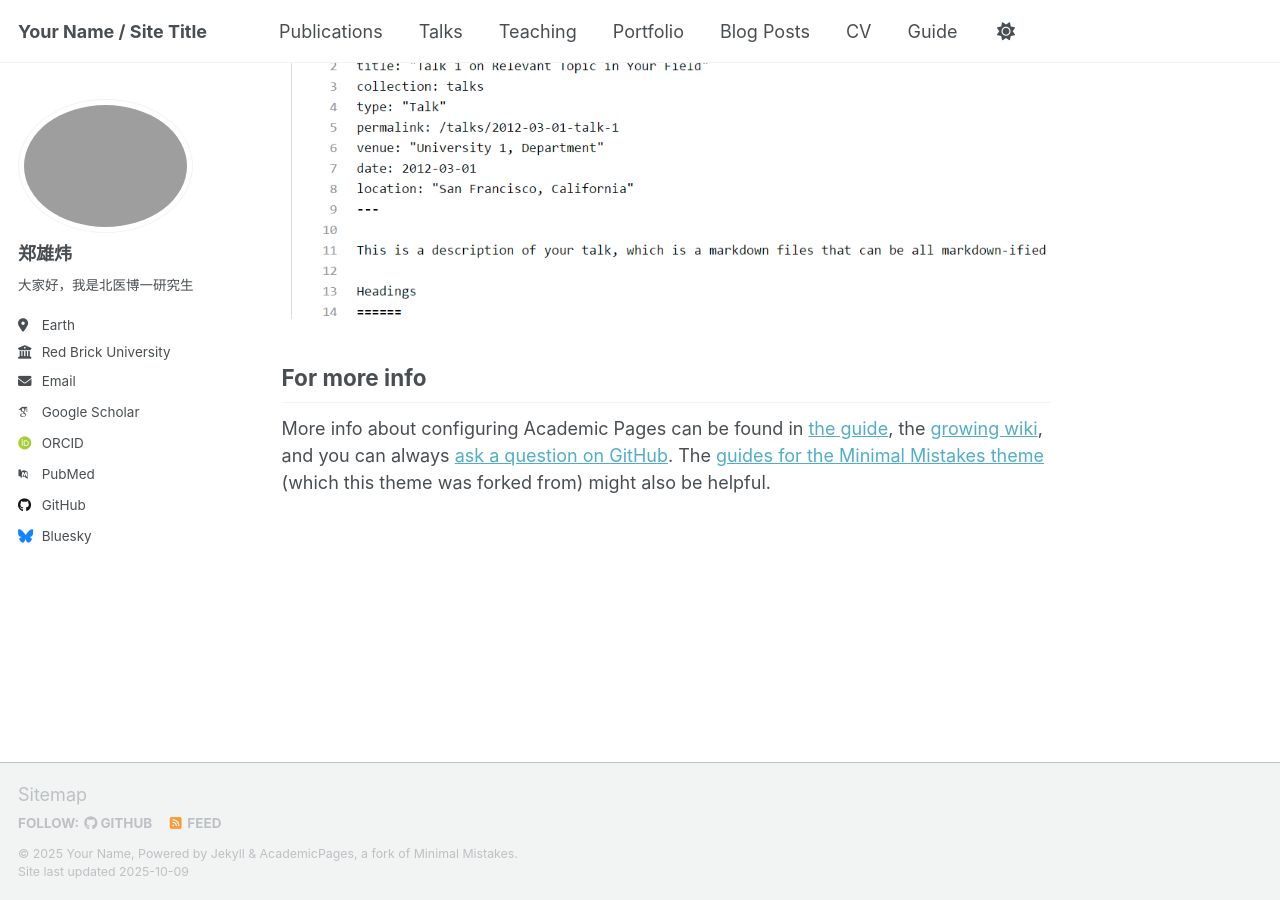
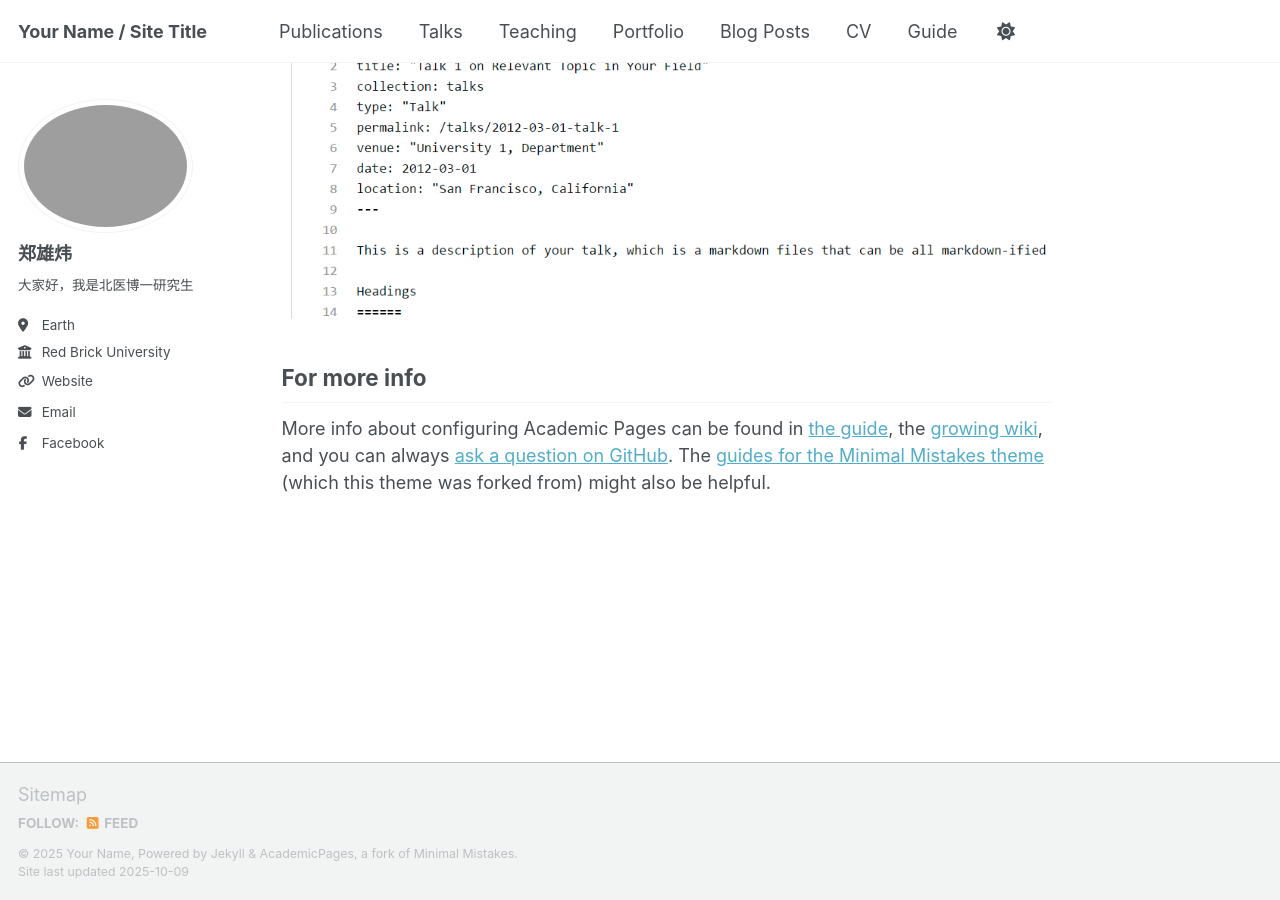
Before and after one commit to lrwynn714/lrwynn714.github.io, a Jekyll site: the page built from _pages/about.md, in a window 1280 px wide and 900 px high, scrolled down 2749 px. Built offline with Jekyll 4.4.1, drawn with Linux system fonts in a browser that asks for light colours; some web fonts are replaced; a script that is not in the unit is left out; part of the change alters nothing that is shown.

Commit message:
Update _config.yml

```diff
--- a/_config.yml
+++ b/_config.yml
@@ -23,24 +23,24 @@ repository               : "academicpages/academicpages.github.io"
 #               Additional customization can be done by editing /_includes/author-profile.html
 author:
   # Biographic information
-  avatar           : ""
+  avatar           : "IMG_1872.jpg"
   name             : "郑雄炜"
   pronouns         : # example: "she/her"
   bio              : "大家好，我是北医博一研究生"
   location         : "Earth"
   employer         : "Red Brick University"
-  uri              : # URL
-  email            : "none@example.org"
+  uri              : "https://lrwynn714.github.io"
+  email            : "9813210@gmail.com"
 
   # Academic websites
   academia         : # URL
   arxiv            : # URL - Update with the correct link to your profile
-  googlescholar    : "https://scholar.google.com/citations?user=PS_CX0AAAAAJ"
+  googlescholar    : #"https://scholar.google.com"
   inspire-hep      : # URL
   impactstory      : # URL
-  orcid            : "http://orcid.org/yourorcidurl"
+  orcid            : #"http://orcid.org/yourorcidurl"
   semantic         : # URL
-  pubmed           : "https://www.ncbi.nlm.nih.gov/pubmed/?term=john+snow"
+  pubmed           : #"https://www.ncbi.nlm.nih.gov/pubmed/?term=john+snow"
   researchgate     : # URL
   scopus           : # URL
 
@@ -48,14 +48,14 @@ author:
   bitbucket        : # Username - Update with your username on the site
   codepen          : # Username
   dribbble         : # Username
-  github           : "academicpages"
+  github           : #"academicpages"
   kaggle           : # Username
   stackoverflow    : # User number or user number and name (i.e., use "1" or "1/jeff-atwood")
 
   # Social media
   artstation       : # Username
-  bluesky          : "bsky.app" # Replace this with you Bluesky username
-  facebook         : # Username
+  bluesky          : #"bsky.app" # Replace this with you Bluesky username
+  facebook         : Wynn Lr
   flickr           : # Username
   foursquare       : # Username
   goodreads        : # Username
@@ -73,7 +73,7 @@ author:
   tumblr           : # Username
   twitter          : # Username for X / Twitter
   vine             : # Username
-  weibo            : # Username
+  weibo            : #
   wikipedia        : # Username
   xing             : # Username
   youtube          : # Username
@@ -82,7 +82,7 @@ author:
 # Publication Category - The following the list of publication categories and their headings
 publication_category:
   books:
-    title: 'Books'
+    title: '我怎么可能出版书呢'
   manuscripts:
     title: 'Journal Articles'
   conferences:
@@ -356,3 +356,9 @@ compress_html:
   clippings: all
   ignore:
     envs: development
+    # === Custom style options ===
+custom:
+  background_image: "assets/images/background.jpg" # 上传的背景图路径
+  background_opacity: 0.4  # 透明度 0~1
+  font_family: "'Inter', 'Noto Sans SC', sans-serif"
+  cursor: "url('/assets/images/cursor.png'), auto"
```
